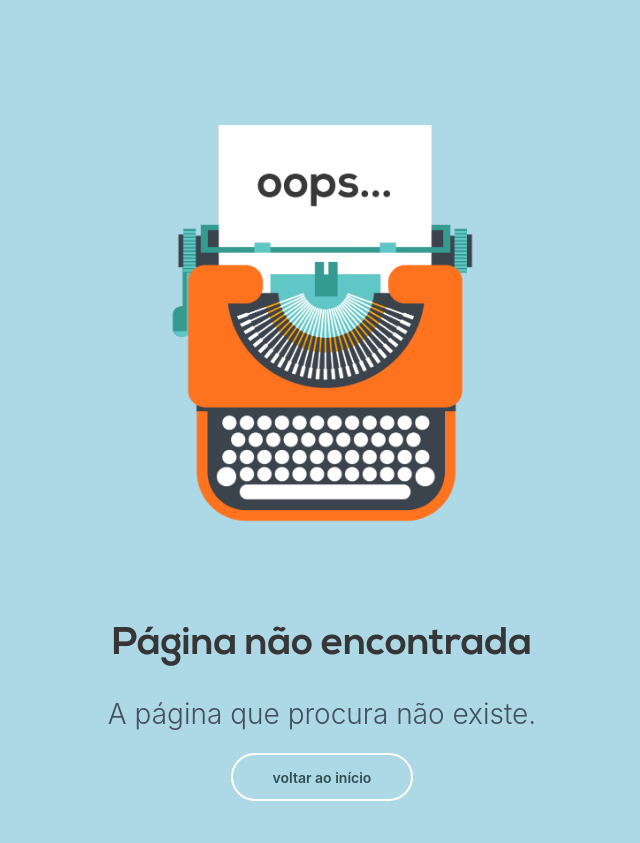
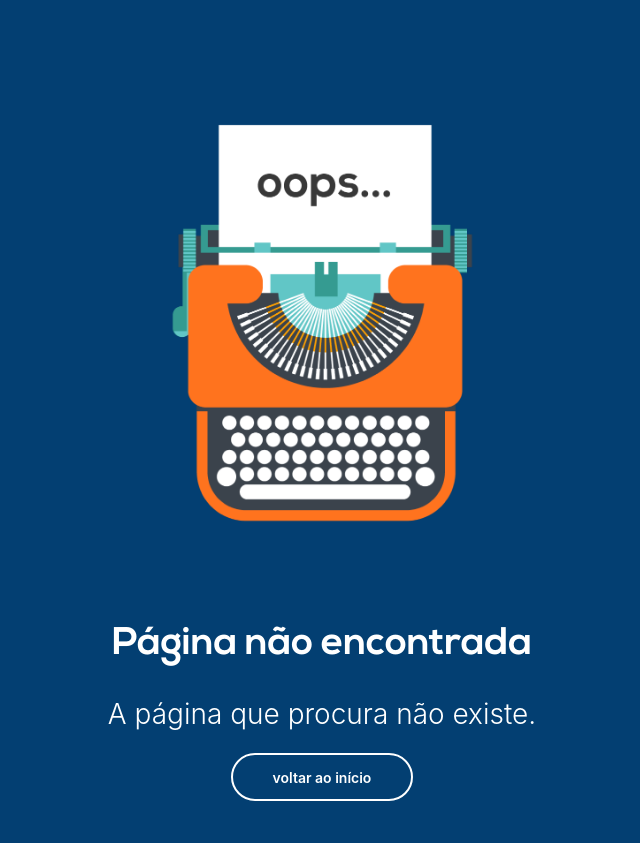
Before and after one commit to LIAAD/contamehistorias-ui, a Flask app: template main/templates/pages/errors/404.html in a window 1280 px wide. Shown: the whole page, without its empty margins (318-958 px from the left). Run offline with Flask 2, Linux system fonts and the light colour scheme; the template is opened without the code that fills it, so the values that code supplies are empty; parts of the project's set-up code (start-up, migrations or seed data) failed here and were passed over; some libraries are stand-ins or nearby versions.

Commit message:
change error pages background color

```diff
--- a/main/templates/pages/errors/404.html
+++ b/main/templates/pages/errors/404.html
@@ -23,12 +23,12 @@
         <link rel="stylesheet" type="text/css" href="{{ url_for('static', filename='assets/css/icons.min.css') }}">
     </head>
 
-    <body class="hero" style="background-color: lightblue">
-        <div class="hero" style="background-color: lightblue;">
-            <div class="hero-body " style="background-color: lightblue;">
+    <body class="hero">
+        <div class="hero">
+            <div class="hero-body" style="background-color: #033F72;">
                 <div class="container has-text-centered">
-                    <div class="columns is-vcentered" style="color: darkslategray">
-                        <div class="column is-6 is-offset-3 has-text-centered" style="color: black">
+                    <div class="columns is-vcentered" style="color: white;">
+                        <div class="column is-6 is-offset-3 has-text-centered" style="color: white;">
 
                             {% if session.get('dataset') == "arquivopt" %}
                                 <a href="{{ url_for('pages_arquivopt.home')}}">
@@ -47,13 +47,13 @@
                                 </a>
                             {% endif %}
 
-                            <h1 class="title components-title is-2 ">
+                            <h1 class="title components-title is-2" style="color: white;">
                                 {{ _('Página não encontrada') }}
                             </h1>
 
                             <br>
 
-                            <h1 class="subtitle is-3 dark-text " style="color: darkslategray">
+                            <h1 class="subtitle is-3" style="color: white;">
                                 {{ _('A página que procura não existe.') }}
                             </h1>
 
@@ -61,17 +61,17 @@
                             <p class="has-text-centered">
 
                                 {% if session.get('dataset') == "arquivopt" %}
-                                    <a href="{{ url_for('pages_arquivopt.home')}}" style="color: darkslategray"
+                                    <a href="{{ url_for('pages_arquivopt.home')}}" style="color: white;"
                                         class="button button-cta btn-align light-btn btn-outlined is-bold rounded z-index-2">
                                         {{ _('voltar ao início') }}
                                     </a>
                                 {% elif session.get('dataset') == "tls-covid19" %}
-                                    <a href="{{ url_for('pages_tlscovid.home')}}" style="color: darkslategray"
+                                    <a href="{{ url_for('pages_tlscovid.home')}}" style="color: white;"
                                         class="button button-cta btn-align light-btn btn-outlined is-bold rounded z-index-2">
                                         {{ _('voltar ao início') }}
                                     </a>
                                 {% else %}
-                                    <a href="{{ url_for('pages_arquivopt.home')}}" style="color: darkslategray"
+                                    <a href="{{ url_for('pages_arquivopt.home')}}" style="color: white;"
                                         class="button button-cta btn-align light-btn btn-outlined is-bold rounded z-index-2">
                                         {{ _('voltar ao início') }}
                                     </a>
```
Also changed, not shown: main/templates/pages/errors/500.html (+10 -10 lines), main/templates/pages/errors/502.html (+10 -10 lines).
